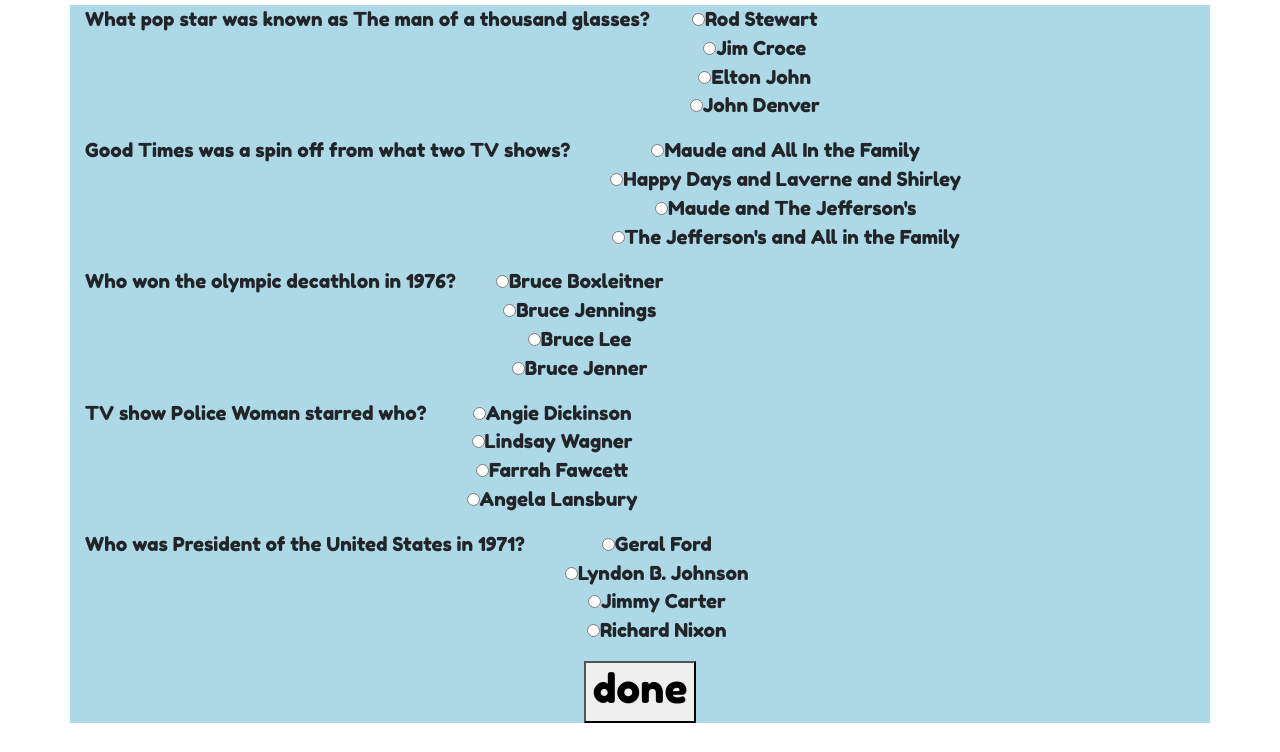
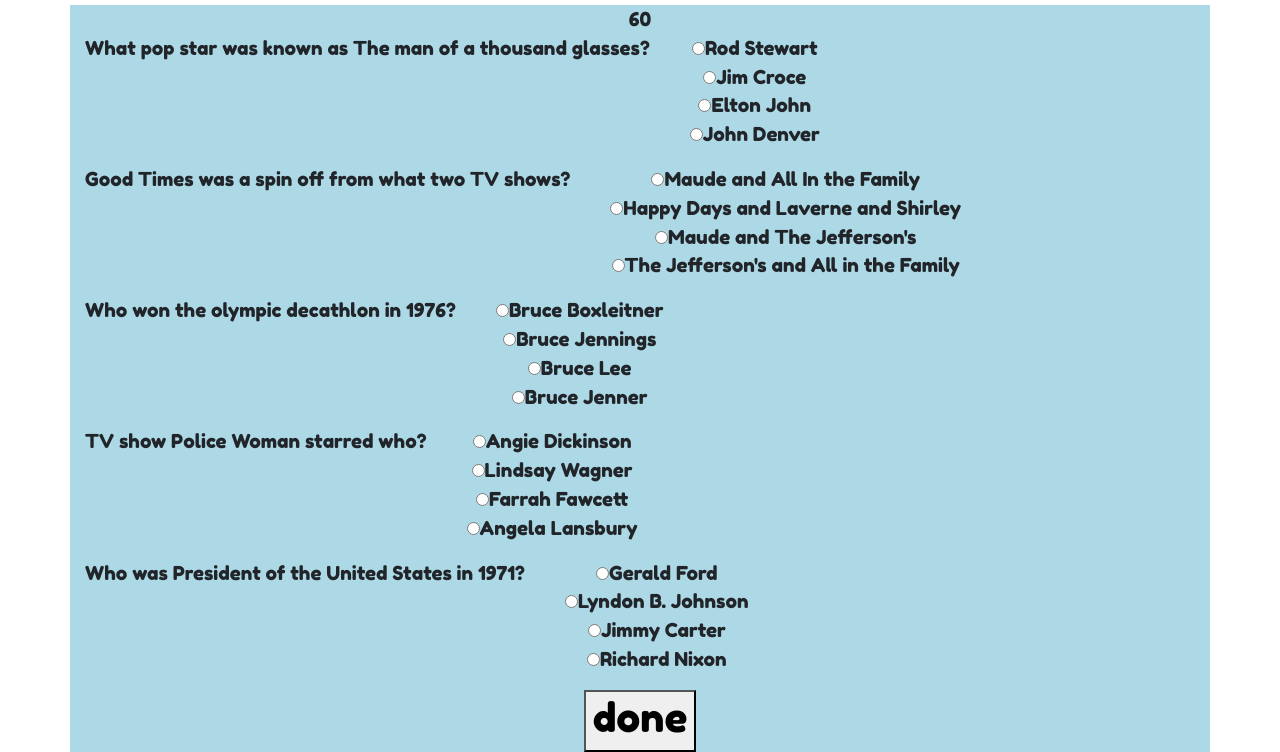
Before and after one commit to pcheno/TriviaGame, a plain HTML site: page index.html in a window 1280 px wide. Both pictures are taken after a click on the button "start". Shown: the part 51-803 px from the top of the page. Drawn offline with nearby package versions, Linux system fonts and the light colour scheme.

Commit message:
moving things around clock space

```diff
--- a/assets/javascript/game.js
+++ b/assets/javascript/game.js
@@ -61,10 +61,10 @@ $(document).ready(function () {
       guess: "Angela Lansbury",
       correct: false
     }]
-  },{
+  }, {
     question: "Who was President of the United States in 1971?",
     answer: [{
-      guess: "Geral Ford",
+      guess: "Gerald Ford",
       correct: false
     }, {
       guess: "Lyndon B. Johnson",
@@ -80,12 +80,15 @@ $(document).ready(function () {
 
   // Creating variables to hold the number of wins, losses, and un-answered.
   var game = {
-    "wins": 0,
-    "losses": 0,
-    "noAns": 0
+    wins: 0,
+    losses: 0,
+    noAns: 0
   };
-
-
+  //making clock
+  var countDown = {
+    time: 60000
+  }
+  $('#questAns').hide()
   $('#done').hide()
   $('#results').hide()
   //$('#questions').hide()
@@ -93,8 +96,9 @@ $(document).ready(function () {
   $('#start').on('click', function (e) {
     //remove start button
     $(this).hide()
+    $('#questAns').show()
     $('#questAns').append(`<div class="row question"></div>`)
-   // var answers = []
+    // var answers = []
     questions.forEach(function (q, index) {
       // console.log(q)
       $('#questAns').append(`<div class="row question"><div class="btn-group" data-toggle="buttons"><p>${q.question}</p><ul class="options-${index}"></ul></div></div>`)
@@ -115,7 +119,7 @@ $(document).ready(function () {
       }
     }) //.each
     game.noAns = questions.length - game.wins - game.losses
-    console.log(`wins: `+game.wins+` losses: `+game.losses+` no answers: `+game.noAns)
+    console.log(`wins: ` + game.wins + ` losses: ` + game.losses + ` no answers: ` + game.noAns)
     $('#done').hide()
     $('#questAns').hide()
     $('#results').show()
--- a/index.html
+++ b/index.html
@@ -23,12 +23,15 @@
   <header class="container">
     <h1>70's Trivia Time!</h1>
   </header>
+
   <section class="container">
+    <button id="start">
+      <h1>start</h1>
+    </button>
     <div id="questAns" class="col-12">
+      <div id="display">60</div>
       <!-- add questions and buttons here -->
-      <button id="start">
-        <h1>start</h1>
-      </button>
+
 
     </div>
     <div id="results" class="col-12">
```
